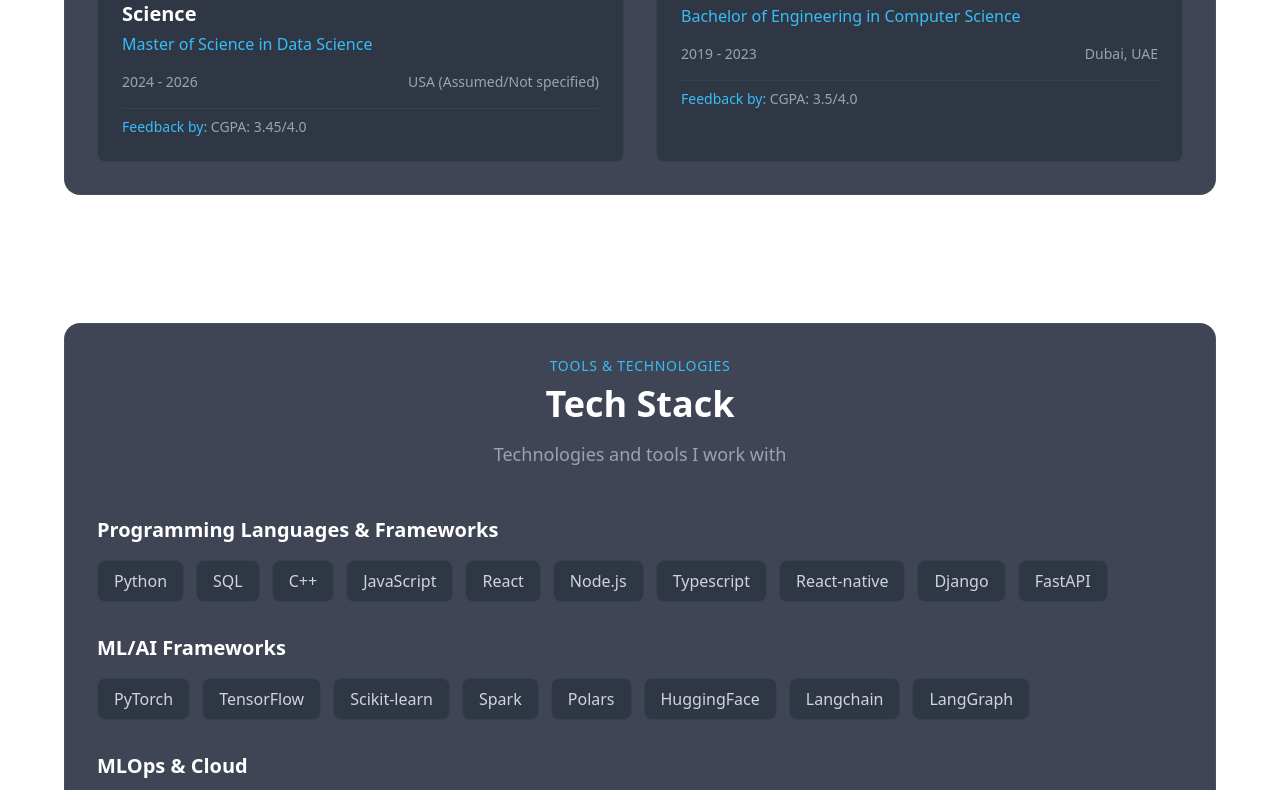
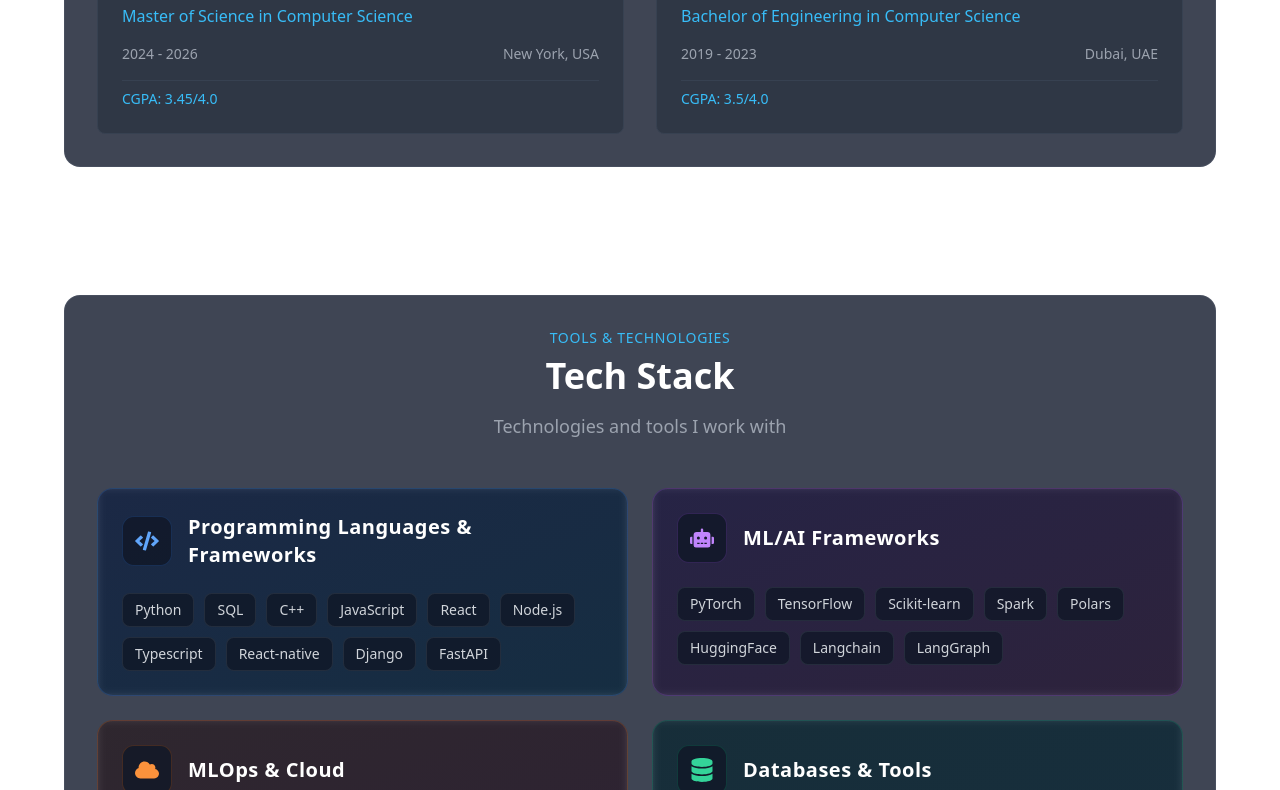
Before and after one commit to VijayGottipati/MyPortifolio, a React (Vite) app: page / in a window 1280 px wide. Shown: the part 1110-1900 px from the top of the page. Built offline with nearby package versions, Linux system fonts and the light colour scheme; no server answers.

Commit message:
Remove research section, beautify Tech Stack, and update CGPA display

```diff
--- a/src/components/Education.tsx
+++ b/src/components/Education.tsx
@@ -38,8 +38,8 @@
 
               {edu.feedbackBy && (
                 <div className="pt-2 border-t border-gray-700">
-                  <p className="text-sm text-gray-400">
-                    <span className="text-primary-400">Feedback by:</span> {edu.feedbackBy}
+                  <p className="text-sm text-primary-400 font-medium">
+                    {edu.feedbackBy}
                   </p>
                 </div>
               )}
--- a/src/components/Research.tsx
+++ /dev/null
@@ -1,80 +0,0 @@
-import { motion } from 'framer-motion';
-import { FaExternalLinkAlt } from 'react-icons/fa';
-import { research } from '../data/research';
-import SectionHeader from './SectionHeader';
-
-const Research = () => {
-  return (
-    <div>
-      <SectionHeader
-        eyebrow="Research"
-        title="Publications"
-        description="My research contributions and academic publications"
-      />
-
-      <div className="space-y-6">
-        {research.map((paper, index) => (
-          <motion.div
-            key={paper.id}
-            initial={{ opacity: 0, y: 20 }}
-            whileInView={{ opacity: 1, y: 0 }}
-            viewport={{ once: true }}
-            transition={{ duration: 0.6, delay: index * 0.1 }}
-            className="bg-gray-800/50 border border-gray-700 rounded-lg p-6 hover:border-primary-500/30 transition-colors duration-200"
-          >
-            <div className="flex flex-col md:flex-row md:items-center md:justify-between gap-4">
-              <div className="flex-1">
-                <h3 className="text-lg font-semibold text-white mb-2 hover:text-primary-400 transition-colors duration-200">
-                  {paper.title}
-                </h3>
-                <div className="flex flex-col sm:flex-row sm:items-center gap-2 text-sm text-gray-400">
-                  <span>{paper.venue}</span>
-                  <span className="hidden sm:inline">•</span>
-                  <span>{paper.year}</span>
-                  {paper.doi && (
-                    <>
-                      <span className="hidden sm:inline">•</span>
-                      <span>DOI: {paper.doi}</span>
-                    </>
-                  )}
-                </div>
-              </div>
-
-              <div className="flex gap-2">
-                {paper.doi && (
-                  <motion.a
-                    href={`https://doi.org/${paper.doi}`}
-                    target="_blank"
-                    rel="noopener noreferrer"
-                    whileHover={{ scale: 1.05 }}
-                    whileTap={{ scale: 0.95 }}
-                    className="flex items-center gap-2 px-4 py-2 bg-primary-500/20 hover:bg-primary-500/30 border border-primary-500/30 hover:border-primary-500/50 text-primary-300 hover:text-primary-200 rounded-lg transition-all duration-200 text-sm font-medium"
-                  >
-                    <FaExternalLinkAlt className="w-4 h-4" />
-                    DOI
-                  </motion.a>
-                )}
-
-                {paper.link && (
-                  <motion.a
-                    href={paper.link}
-                    target="_blank"
-                    rel="noopener noreferrer"
-                    whileHover={{ scale: 1.05 }}
-                    whileTap={{ scale: 0.95 }}
-                    className="flex items-center gap-2 px-4 py-2 bg-accent-500/20 hover:bg-accent-500/30 border border-accent-500/30 hover:border-accent-500/50 text-accent-300 hover:text-accent-200 rounded-lg transition-all duration-200 text-sm font-medium"
-                  >
-                    <FaExternalLinkAlt className="w-4 h-4" />
-                    Link
-                  </motion.a>
-                )}
-              </div>
-            </div>
-          </motion.div>
-        ))}
-      </div>
-    </div>
-  );
-};
-
-export default Research;
--- a/src/components/Tools.tsx
+++ b/src/components/Tools.tsx
@@ -1,23 +1,48 @@
 import { motion } from 'framer-motion';
+import { FaCode, FaRobot, FaCloud, FaDatabase } from 'react-icons/fa';
 import SectionHeader from './SectionHeader';
 
 const Tools = () => {
   const toolCategories = [
     {
       name: 'Programming Languages & Frameworks',
-      tools: ['Python', 'SQL', 'C++', 'JavaScript', 'React', 'Node.js', 'Typescript', 'React-native', 'Django', 'FastAPI']
+      icon: <FaCode className="w-6 h-6" />,
+      tools: ['Python', 'SQL', 'C++', 'JavaScript', 'React', 'Node.js', 'Typescript', 'React-native', 'Django', 'FastAPI'],
+      color: 'from-blue-500/10 to-cyan-500/10',
+      borderColor: 'border-blue-500/20',
+      hoverBorder: 'hover:border-blue-500/40',
+      iconColor: 'text-blue-400',
+      glowColor: 'group-hover:shadow-[0_0_30px_-5px_rgba(59,130,246,0.3)]'
     },
     {
       name: 'ML/AI Frameworks',
-      tools: ['PyTorch', 'TensorFlow', 'Scikit-learn', 'Spark', 'Polars', 'HuggingFace', 'Langchain', 'LangGraph']
+      icon: <FaRobot className="w-6 h-6" />,
+      tools: ['PyTorch', 'TensorFlow', 'Scikit-learn', 'Spark', 'Polars', 'HuggingFace', 'Langchain', 'LangGraph'],
+      color: 'from-purple-500/10 to-pink-500/10',
+      borderColor: 'border-purple-500/20',
+      hoverBorder: 'hover:border-purple-500/40',
+      iconColor: 'text-purple-400',
+      glowColor: 'group-hover:shadow-[0_0_30px_-5px_rgba(168,85,247,0.3)]'
     },
     {
       name: 'MLOps & Cloud',
-      tools: ['AWS', 'GCP', 'Databricks', 'Docker', 'Kubernetes', 'MLflow', 'Github Actions', 'Opik']
+      icon: <FaCloud className="w-6 h-6" />,
+      tools: ['AWS', 'GCP', 'Databricks', 'Docker', 'Kubernetes', 'MLflow', 'Github Actions', 'Opik'],
+      color: 'from-orange-500/10 to-red-500/10',
+      borderColor: 'border-orange-500/20',
+      hoverBorder: 'hover:border-orange-500/40',
+      iconColor: 'text-orange-400',
+      glowColor: 'group-hover:shadow-[0_0_30px_-5px_rgba(249,115,22,0.3)]'
     },
     {
       name: 'Databases & Tools',
-      tools: ['MongoDB', 'PostgreSQL', 'BigQuery', 'Redis', 'Git', 'CUDA', 'Kafka', 'FastMCP', 'vLLM']
+      icon: <FaDatabase className="w-6 h-6" />,
+      tools: ['MongoDB', 'PostgreSQL', 'BigQuery', 'Redis', 'Git', 'CUDA', 'Kafka', 'FastMCP', 'vLLM'],
+      color: 'from-emerald-500/10 to-teal-500/10',
+      borderColor: 'border-emerald-500/20',
+      hoverBorder: 'hover:border-emerald-500/40',
+      iconColor: 'text-emerald-400',
+      glowColor: 'group-hover:shadow-[0_0_30px_-5px_rgba(16,185,129,0.3)]'
     }
   ];
 
@@ -29,7 +54,7 @@
         description="Technologies and tools I work with"
       />
 
-      <div className="space-y-8">
+      <div className="grid grid-cols-1 md:grid-cols-2 gap-6 mt-8">
         {toolCategories.map((category, categoryIndex) => (
           <motion.div
             key={category.name}
@@ -37,12 +62,18 @@
             whileInView={{ opacity: 1, y: 0 }}
             viewport={{ once: true }}
             transition={{ duration: 0.6, delay: categoryIndex * 0.1 }}
-            className="space-y-4"
+            className={`p-6 rounded-2xl bg-gradient-to-br ${category.color} border ${category.borderColor} ${category.hoverBorder} ${category.glowColor} backdrop-blur-sm transition-all duration-300 group`}
           >
-            <h3 className="text-xl font-semibold text-white">
-              {category.name}
-            </h3>
-            <div className="flex flex-wrap gap-3">
+            <div className="flex items-center gap-4 mb-6">
+              <div className={`p-3 rounded-xl bg-gray-900/80 border ${category.borderColor} ${category.iconColor} group-hover:scale-110 transition-transform duration-300`}>
+                {category.icon}
+              </div>
+              <h3 className="text-xl font-bold text-white tracking-wide">
+                {category.name}
+              </h3>
+            </div>
+
+            <div className="flex flex-wrap gap-2.5">
               {category.tools.map((tool, toolIndex) => (
                 <motion.div
                   key={tool}
@@ -50,7 +81,7 @@
                   whileInView={{ opacity: 1, scale: 1 }}
                   viewport={{ once: true }}
                   transition={{ duration: 0.3, delay: (categoryIndex * 0.1) + (toolIndex * 0.05) }}
-                  className="px-4 py-2 bg-gray-800/50 border border-gray-700 rounded-lg text-gray-300 hover:border-primary-500/50 hover:text-primary-300 transition-all duration-200"
+                  className="px-3 py-1.5 bg-gray-900/80 border border-gray-700/50 rounded-lg text-sm font-medium text-gray-300 hover:text-white hover:border-gray-500 hover:bg-gray-800 transition-all duration-200 cursor-default"
                 >
                   {tool}
                 </motion.div>
--- a/src/data/achievements.ts
+++ b/src/data/achievements.ts
@@ -9,14 +9,8 @@
   },
   {
     id: '2',
-    title: 'Winner - AI Tinkerer Hackathon',
+    title: 'AI Tinkerer Hackathon',
     description: 'Architected an autonomous shopping agent pipeline that executes purchases through AI-driven browser automation',
     year: '2025'
-  },
-  {
-    id: '3',
-    title: 'Dean\'s List for Academic Excellence',
-    description: 'Consistently maintained high academic performance throughout university',
-    year: '2019-2023'
   }
 ];
--- a/src/data/education.ts
+++ b/src/data/education.ts
@@ -3,12 +3,12 @@
 export const education: Education[] = [
   {
     id: '1',
-    institution: 'University name missing, pursuing MS in Data Science',
+    institution: 'New York University (NYU)',
     degree: 'Master of Science',
-    field: 'Data Science',
+    field: 'Computer Science',
     startYear: '2024',
     endYear: '2026',
-    location: 'USA (Assumed/Not specified)',
+    location: 'New York, USA',
     feedbackBy: 'CGPA: 3.45/4.0'
   },
   {
--- a/src/data/research.ts
+++ /dev/null
@@ -1,28 +0,0 @@
-import { Research } from '../utils/types';
-
-export const research: Research[] = [
-  {
-    id: '1',
-    title: 'Advanced Techniques in Natural Language Processing',
-    venue: 'International Conference on AI (ICAI)',
-    year: '2024',
-    doi: '10.1000/example.2024.001', // TODO: Replace with actual DOI
-    link: 'https://example.com/paper1' // TODO: Replace with actual link
-  },
-  {
-    id: '2',
-    title: 'Deep Learning Applications in Computer Vision',
-    venue: 'Computer Vision and Pattern Recognition (CVPR)',
-    year: '2023',
-    doi: '10.1000/example.2023.002', // TODO: Replace with actual DOI
-    link: 'https://example.com/paper2' // TODO: Replace with actual link
-  },
-  {
-    id: '3',
-    title: 'Machine Learning for Healthcare Applications',
-    venue: 'Nature Machine Intelligence',
-    year: '2023',
-    doi: '10.1000/example.2023.003', // TODO: Replace with actual DOI
-    link: 'https://example.com/paper3' // TODO: Replace with actual link
-  }
-];
```
Also changed, not shown: src/utils/types.ts (+0 -9 lines).
